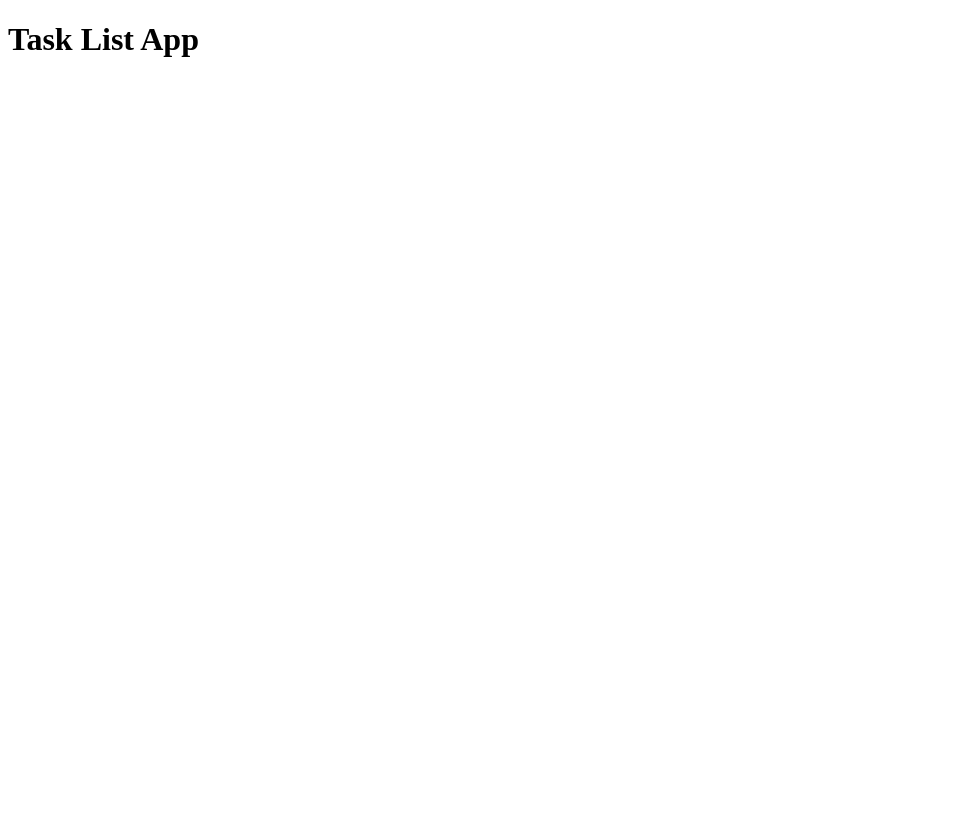
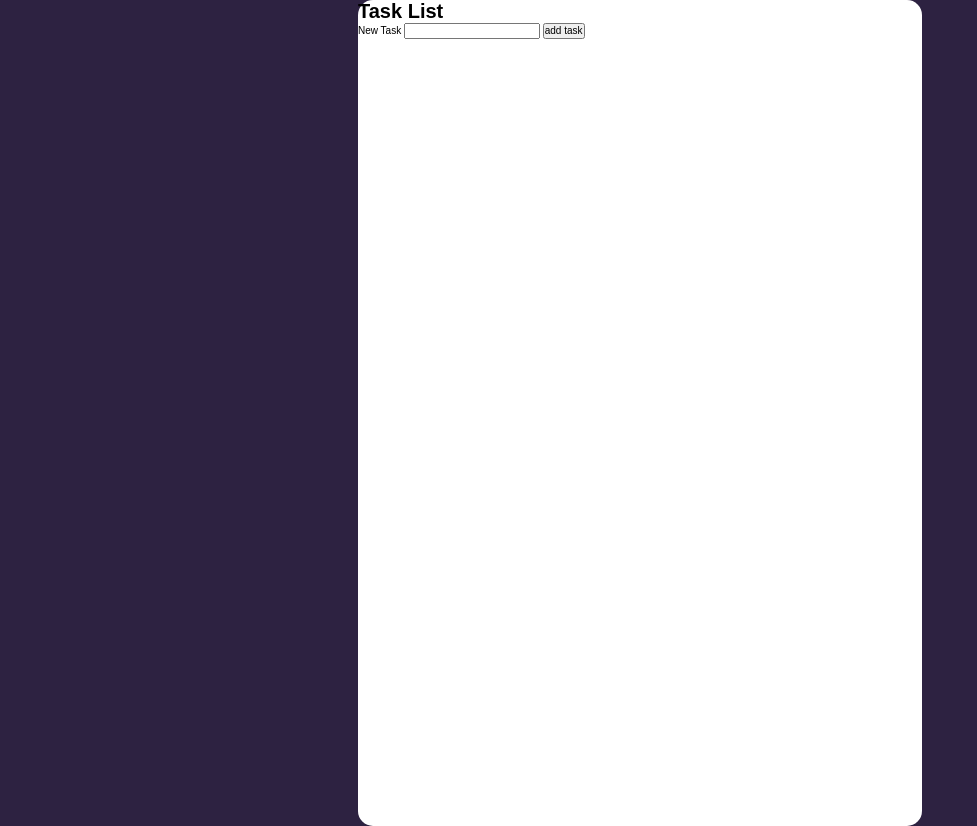
Before and after one commit to DariuszOkonski/js-task-list, a website: page index.html in a window 1280 px wide. Shown: the whole page, without its empty margins (0-977 px from the left). Before the commit the page ends 800 px from the top, so only its background shows below. Drawn offline with nearby package versions, Linux system fonts and the light colour scheme.

Commit message:
add reset.scss, variables.scss index.scss and basic html structure to header at index.html

```diff
--- a/index.html
+++ b/index.html
@@ -5,13 +5,27 @@
   <meta charset="UTF-8">
   <meta name="viewport" content="width=device-width, initial-scale=1.0">
   <meta http-equiv="X-UA-Compatible" content="ie=edge">
-  <title>Task List App</title>
+
+  <link rel="stylesheet" href="https://cdnjs.cloudflare.com/ajax/libs/normalize/8.0.1/normalize.min.css">
+  <link rel="stylesheet" href="css/style.css">
+  <title>Task List</title>
 </head>
 
 <body>
-  <h1>Task List App</h1>
 
-  <script src="app.js"></script>
+  <div class="wrapper">
+
+    <header class="header">
+      <h1 class="header__task-list">Task List</h1>
+
+      <label for="newTask" class="header__label">New Task</label>
+      <input type="text" name="newTask" class="header__input">
+
+      <button class="btn header__btn">add task</button>
+    </header>
+
+  </div>
+
 </body>
 
 </html>
--- /dev/null
+++ b/sass/_index.scss
@@ -0,0 +1,17 @@
+body {
+  width: 100%;
+  min-height: 100vh;
+  background-color: $body-color;
+
+  display: flex;
+  justify-content: center;
+  align-items: center;
+
+  .wrapper {
+    width: 90%;
+    max-width: 564px;
+    min-height: 826px;
+    background-color: #fff;
+    border-radius: 15px;
+  }
+}
--- /dev/null
+++ b/sass/_reset.scss
@@ -0,0 +1,22 @@
+*,
+*::before,
+*::after {
+  margin: 0;
+  padding: 0;
+  box-sizing: border-box;
+}
+
+h1,
+h2,
+h3,
+h4,
+h5,
+h6 {
+  margin: 0;
+  padding: 0;
+}
+
+html {
+  font-family: Arial, Helvetica, sans-serif;
+  font-size: 10px;
+}
--- /dev/null
+++ b/sass/_variables.scss
@@ -0,0 +1 @@
+$body-color: #2D2241;
--- /dev/null
+++ b/sass/style.scss
@@ -0,0 +1,3 @@
+@import 'reset';
+@import 'variables';
+@import 'index';
```
Also changed, not shown: css/style.css (added), 1 other file.
